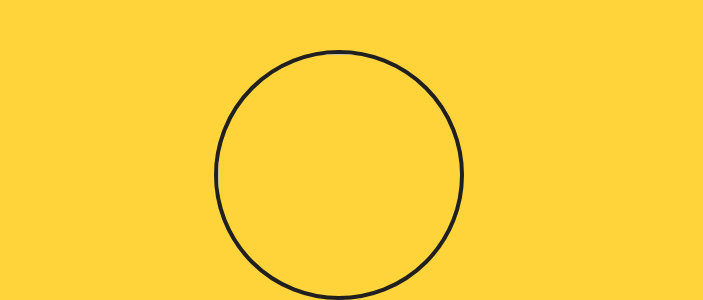
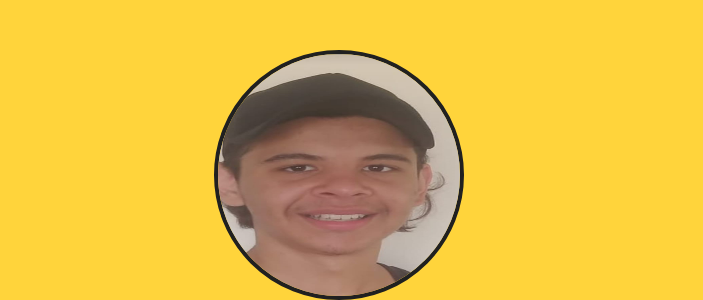
Before and after one commit to ROGERtereber/Conecta-link, a plain HTML site: page index.html in a window 1280 px wide. Shown: the top 300 px of the page, without its empty margins (288-991 px from the left). Drawn offline with nearby package versions, Linux system fonts and the light colour scheme; the site is published under a folder, as on GitHub Pages, so addresses that start at the root find nothing.

Commit message:
ajuste img

```diff
--- a/index.html
+++ b/index.html
@@ -14,7 +14,7 @@
 <body>
     <main>
         <div class="perfil">
-            <img id="imagem-perfil" src="/Rogério.jpg" alt="">
+            <img id="imagem-perfil" src="Rogério.jpg" alt="">
             <h1>Rogerio W. Bueno</h1>
         </div>
         <div class="tema">
```
